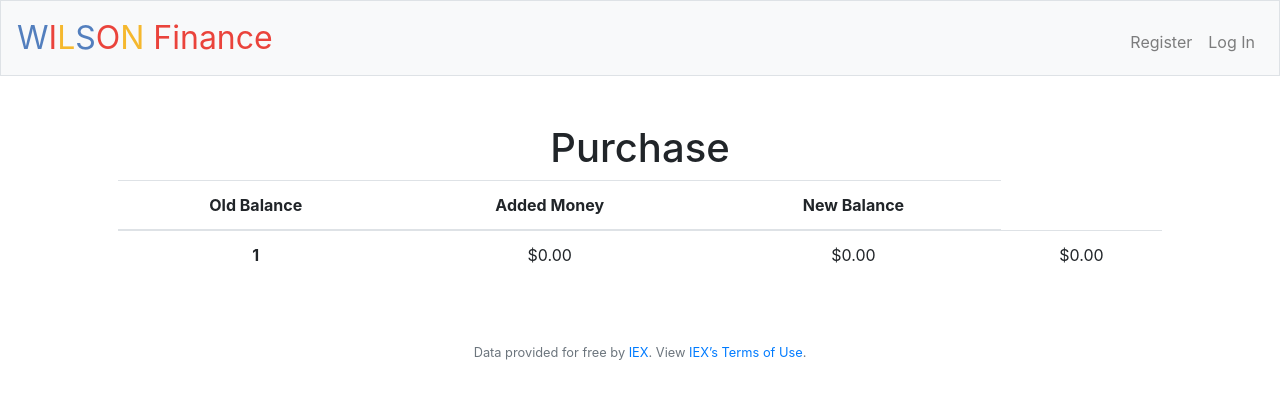
After one commit to Wilson857/Finance, a Flask app: template templates/cash2.html in a window 1280 px wide. The commit adds this page. Shown: the top 399 px of the page. Run offline with Flask 2, Linux system fonts and the light colour scheme; the template is opened without the code that fills it, so the values that code supplies are empty; some libraries are stand-ins or nearby versions.

Commit message:
Added cash

```diff
--- a/application.py
+++ b/application.py
@@ -8,6 +8,8 @@ from werkzeug.exceptions import default_exceptions, HTTPException, InternalServe
 from werkzeug.security import check_password_hash, generate_password_hash
 
 from helpers import apology, login_required, lookup, usd
+
+#Ideas courtesy of Mr. Douglass' Github
 
 # Configure application
 app = Flask(__name__)
@@ -83,10 +85,10 @@ def buy():
 def history():
     """Show history of transactions"""
     currentTime = datetime.datetime.now()
-    groups = db.execute("SELECT symbol, SUM(num_shares) AS sum FROM transactions WHERE user_id = ? AND trans_type = ?", session["user_id"], trans_type)
+    groups = db.execute("SELECT symbol, num_shares, trans_type, share_price, total_cost FROM transactions WHERE user_id = ?", session["user_id"])
     cash = db.execute("SELECT cash FROM users WHERE id = ?", session["user_id"])
     cashValue = float(cash[0]["cash"])
-    return render_template("history.html", groups=groups, cashValue=cashValue, currentTime)
+    return render_template("history.html", groups=groups, cashValue=cashValue, currentTime=currentTime)
 
 
 @app.route("/login", methods=["GET", "POST"])
@@ -189,6 +191,18 @@ def sell():
             return render_template("sold.html", symbol=symbol, balance=balance, valueOfShares=negValue, sold=sold, numOfShares=negNumShares, cash=cash[0]["cash"])
     return render_template("sell.html", stocks=stocks)
 
+@app.route("/cash", methods=["GET", "POST"])
+@login_required
+def cash():
+    """Add cash"""
+    cash = db.execute("SELECT cash FROM users WHERE id = ?", session["user_id"])
+    cashValue = float(cash[0]["cash"])
+    if request.method == "POST":
+        newCash = int(request.form.get("newcash"))
+        balance = cashValue + newcash
+        newBalance = db.execute("UPDATE users SET cash = ? WHERE id = ?", balance, session["user_id"])
+        return render_template("cash2.html", balance=balance, cashValue=cashValue, newCash=newCash)
+    return render_template("cash.html", cashValue=cashValue)
 
 def errorhandler(e):
     """Handle error"""
--- /dev/null
+++ b/templates/cash2.html
@@ -0,0 +1,26 @@
+{% extends "layout.html" %}
+
+{% block title %}
+    Receipt
+{% endblock %}
+
+{% block main %}
+    <h1>Purchase</h1>
+    <table class="table">
+  <thead>
+    <tr>
+      <th scope="col">Old Balance</th>
+      <th scope="col">Added Money</th>
+      <th scope="col">New Balance</th>
+    </tr>
+  </thead>
+  <tbody>
+    <tr>
+      <th scope="row">1</th>
+      <td>{{ "$%.2f" | format(cashValue) }}</td>
+      <td>{{ "$%.2f" | format(newCash) }}</td>
+      <td>{{ "$%.2f" | format(balance) }}</td>
+    </tr>
+  </tbody>
+</table>
+{% endblock %}
--- a/templates/history.html
+++ b/templates/history.html
@@ -28,7 +28,7 @@
       <td>{{ stock.name }}</td>
       <td>{{ g.num_shares }}</td>
       <td>{{ g.trans_type }}</td>
-      <td>{{ "$%.2f" | format(g.share_price }}</td>
+      <td>{{ "$%.2f" | format(g.share_price) }}</td>
       <td>{{ "$%.2f" | format(g.total_cost) }}</td>
       <td>{{ currentTime }}</td>
       {% endfor %}
--- a/templates/layout.html
+++ b/templates/layout.html
@@ -26,7 +26,7 @@
     <body>
 
         <nav class="navbar navbar-expand-md navbar-light bg-light border">
-            <a class="navbar-brand" href="/"><span class="blue">W</span><span class="red">I</span><span class="yellow">L</span><span class="green">S</span><span class="red">O</span><span class="yellow">N</span> <span class="red">Finance</span></a>
+            <a class="navbar-brand" href="/"><span class="blue">W</span><span class="red">I</span><span class="yellow">L</span><span class="blue">S</span><span class="red">O</span><span class="yellow">N</span> <span class="red">Finance</span></a>
             <button aria-controls="navbar" aria-expanded="false" aria-label="Toggle navigation" class="navbar-toggler" data-target="#navbar" data-toggle="collapse" type="button">
                 <span class="navbar-toggler-icon"></span>
             </button>
@@ -37,6 +37,7 @@
                         <li class="nav-item"><a class="nav-link" href="/buy">Buy</a></li>
                         <li class="nav-item"><a class="nav-link" href="/sell">Sell</a></li>
                         <li class="nav-item"><a class="nav-link" href="/history">History</a></li>
+                        <li class="nav-item"><a class="nav-link" href="/cash">Cash</a></li>
                     </ul>
                     <ul class="navbar-nav ml-auto mt-2">
                         <li class="nav-item"><a class="nav-link" href="/logout">Log Out</a></li>
```
Also changed, not shown: templates/cash.html (added, +25 -0 lines), finance.db.
